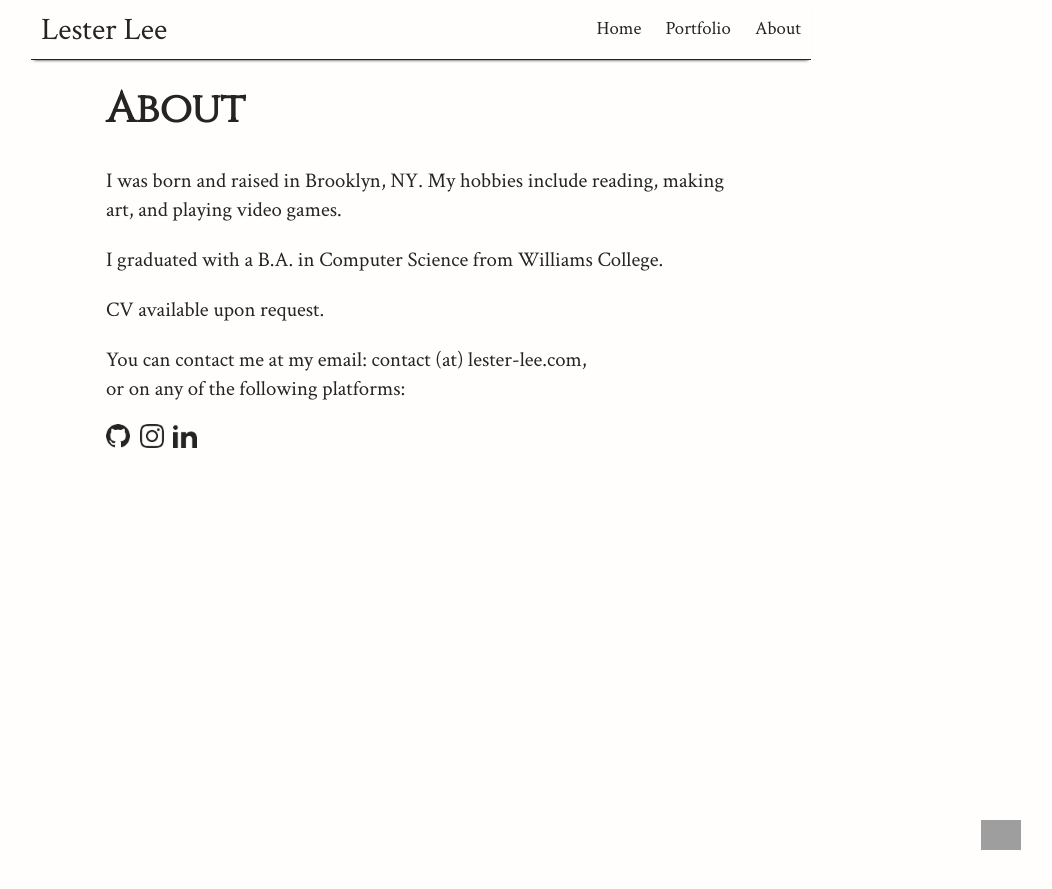
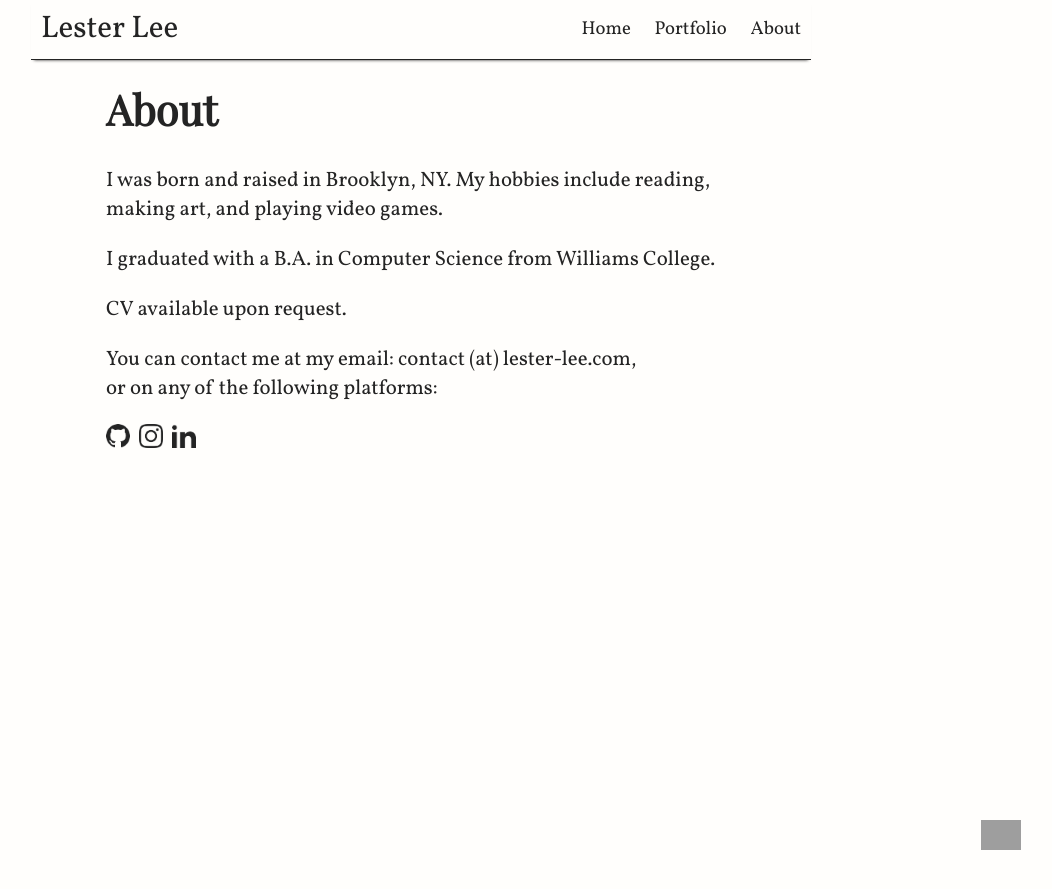
Before and after one commit to lester-lee/lester-lee.github.io, a Jekyll site: the page built from about.md, in a window 1280 px wide. Shown: the top 889 px of the page, without its empty margins (219-1271 px from the left). Built offline with Jekyll 4.4.1, drawn with Linux system fonts in a browser that asks for light colours; grey boxes are pictures that could not be loaded.

Commit message:
Update font pairing

```diff
--- a/_layouts/default.html
+++ b/_layouts/default.html
@@ -9,7 +9,7 @@
 	<link rel="stylesheet" href="{{site.baseurl}}/css/main.css">
 	<link rel="icon" href="{{site.baseurl}}/assets/logo.png">
 
-	<link href='https://fonts.googleapis.com/css?family=Cinzel|Crimson+Text' rel='stylesheet' type='text/css'>
+	<link href='https://fonts.googleapis.com/css?family=Vollkorn|Playfair+Display' rel='stylesheet' type='text/css'>
 
 	<script async src="{{site.baseurl}}/js/jquery-3.3.1.min.js"></script>
 
--- a/css/main.scss
+++ b/css/main.scss
@@ -23,8 +23,8 @@ $text-c: #242424;
 $accent-c: #be2e2e;
 $hover-c: #7a352c;
 
-$heading-f: 'Cinzel', serif;
-$text-f: 'Crimson Text', serif;
+$heading-f: 'Playfair Display', serif;
+$text-f: 'Vollkorn', serif;
 
 /*
   #BODY
```
